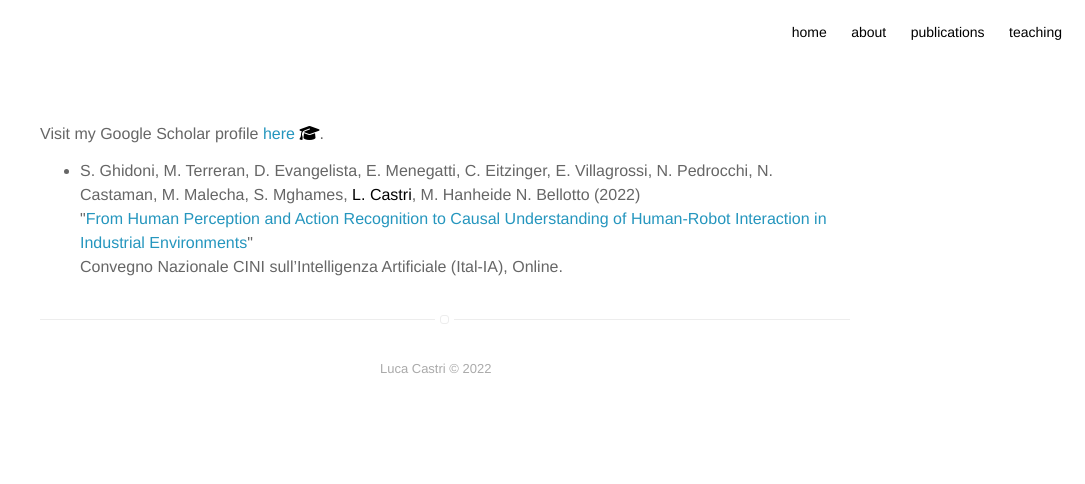
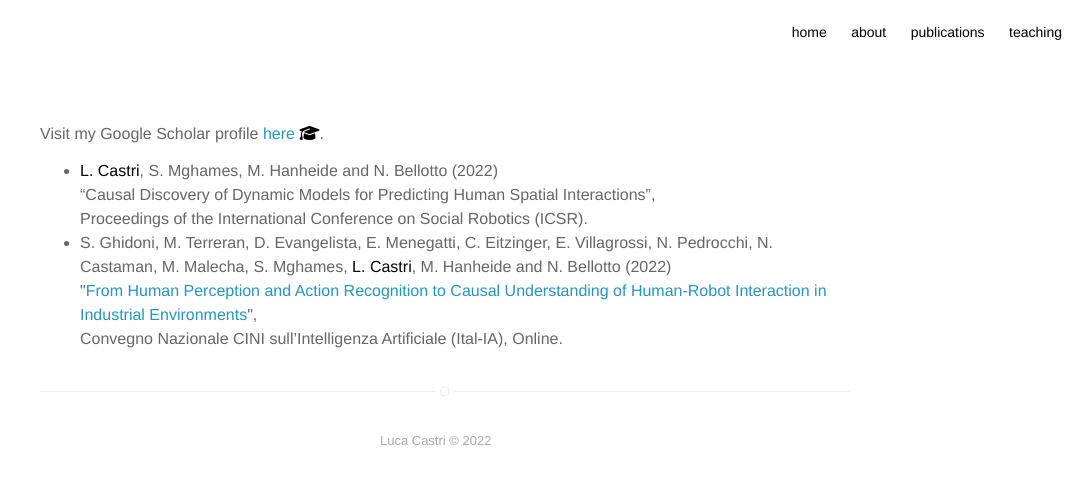
Before and after one commit to lcastri/lcastri.github.io, a Jekyll site: the page built from publications.html, in a window 1280 px wide. Shown: the top 484 px of the page, without its empty margins (195-1280 px from the left). Built offline with Jekyll 4.4.1, drawn with Linux system fonts in a browser that asks for light colours; nearby versions of some CDN libraries.

Commit message:
ICSR paper added

```diff
--- a/publications.html
+++ b/publications.html
@@ -6,8 +6,13 @@ layout: page
 Visit my Google Scholar profile <a class="ext_link" href="https://scholar.google.com/citations?user=MWKfdVQAAAAJ&hl=en&oi=ao">here</a> <i class="fa fa-graduation-cap inline-icon"></i>.
 <ul>
     <li>
-        S. Ghidoni, M. Terreran, D. Evangelista, E. Menegatti, C. Eitzinger, E. Villagrossi, N. Pedrocchi, N. Castaman, M. Malecha, S. Mghames, <strong>L. Castri</strong>, M. Hanheide N. Bellotto (2022)<br>
-        "<a class="ext_link" href="https://eprints.lincoln.ac.uk/id/eprint/48515/">From Human Perception and Action Recognition to Causal Understanding of Human-Robot Interaction in Industrial Environments</a>"<br>
+    <strong>L. Castri</strong>, S. Mghames, M. Hanheide and N. Bellotto (2022)<br>
+    “Causal Discovery of Dynamic Models for Predicting Human Spatial Interactions”,<br>
+    Proceedings of the International Conference on Social Robotics (ICSR).
+    </li>
+    <li>
+        S. Ghidoni, M. Terreran, D. Evangelista, E. Menegatti, C. Eitzinger, E. Villagrossi, N. Pedrocchi, N. Castaman, M. Malecha, S. Mghames, <strong>L. Castri</strong>, M. Hanheide and N. Bellotto (2022)<br>
+        "<a class="ext_link" href="https://eprints.lincoln.ac.uk/id/eprint/48515/">From Human Perception and Action Recognition to Causal Understanding of Human-Robot Interaction in Industrial Environments</a>",<br>
         Convegno Nazionale CINI sull’Intelligenza Artificiale (Ital-IA), Online.
     </li>
 </ul>
```
